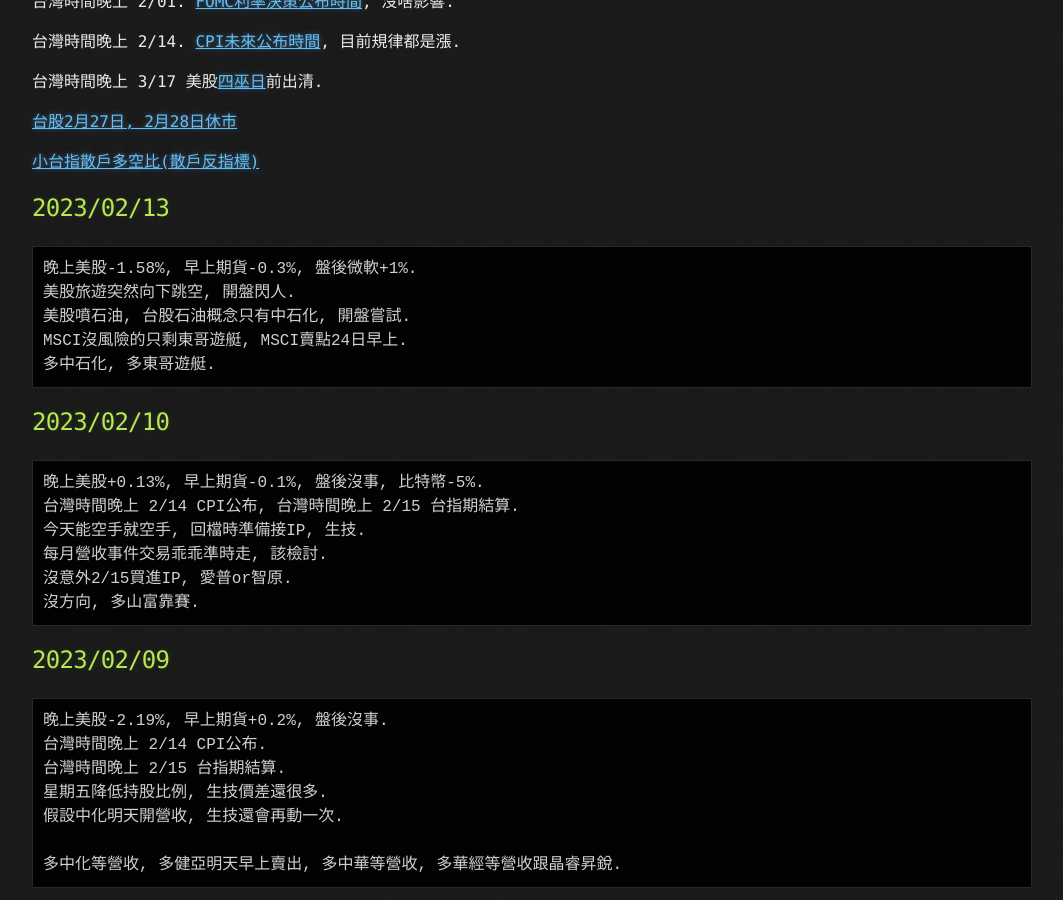
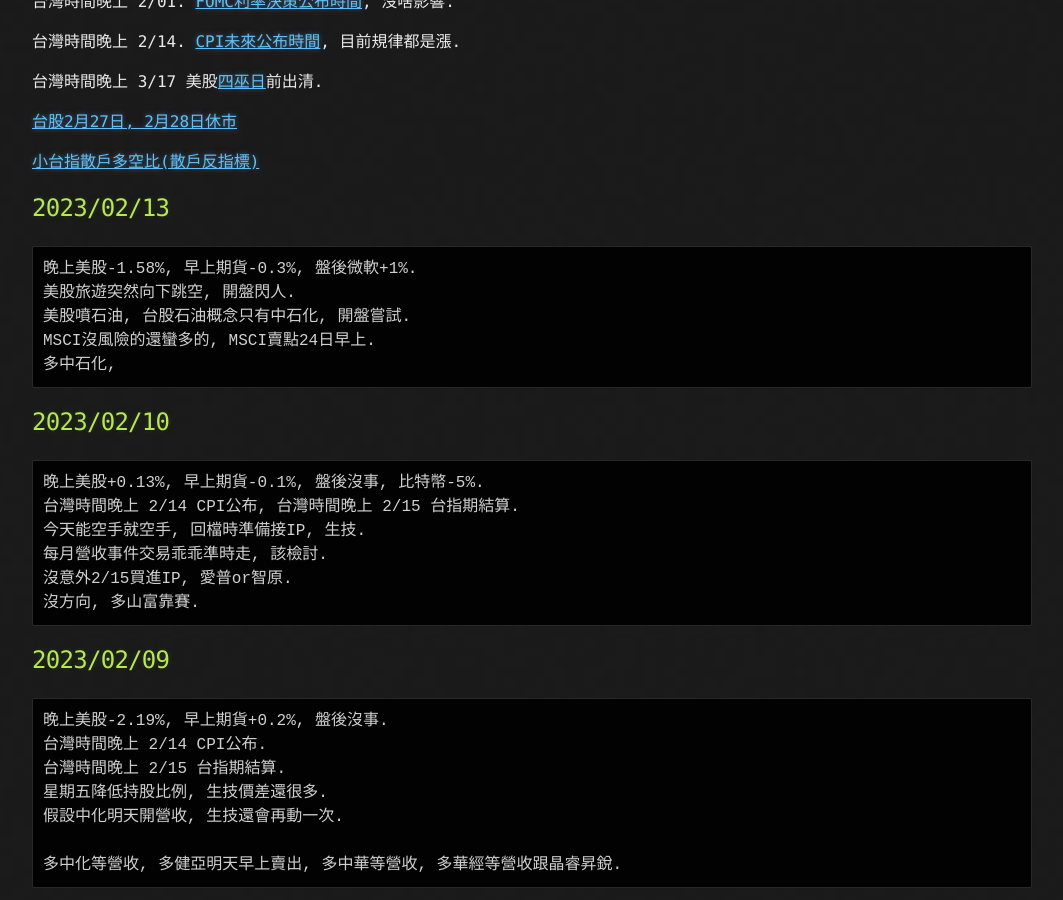
Before and after one commit to lepg5487/Stock_God, a Jekyll site: the page built from index.md, in a window 1280 px wide and 900 px high, scrolled down 428 px. Shown: the whole window, without its empty margins (108-1171 px from the left). Built offline with Jekyll 4.4.1, drawn with Linux system fonts in a browser that asks for light colours; our own code applies the rules of GitHub Pages for plain Markdown files.

Commit message:
Update index.md

````diff
--- a/index.md
+++ b/index.md
@@ -25,8 +25,8 @@ layout: testlayouts
 晚上美股-1.58%, 早上期貨-0.3%, 盤後微軟+1%.
 美股旅遊突然向下跳空, 開盤閃人.
 美股噴石油, 台股石油概念只有中石化, 開盤嘗試.
-MSCI沒風險的只剩東哥遊艇, MSCI賣點24日早上.
-多中石化, 多東哥遊艇.
+MSCI沒風險的還蠻多的, MSCI賣點24日早上.
+多中石化,
 ```
 
 ## 2023/02/10
````
